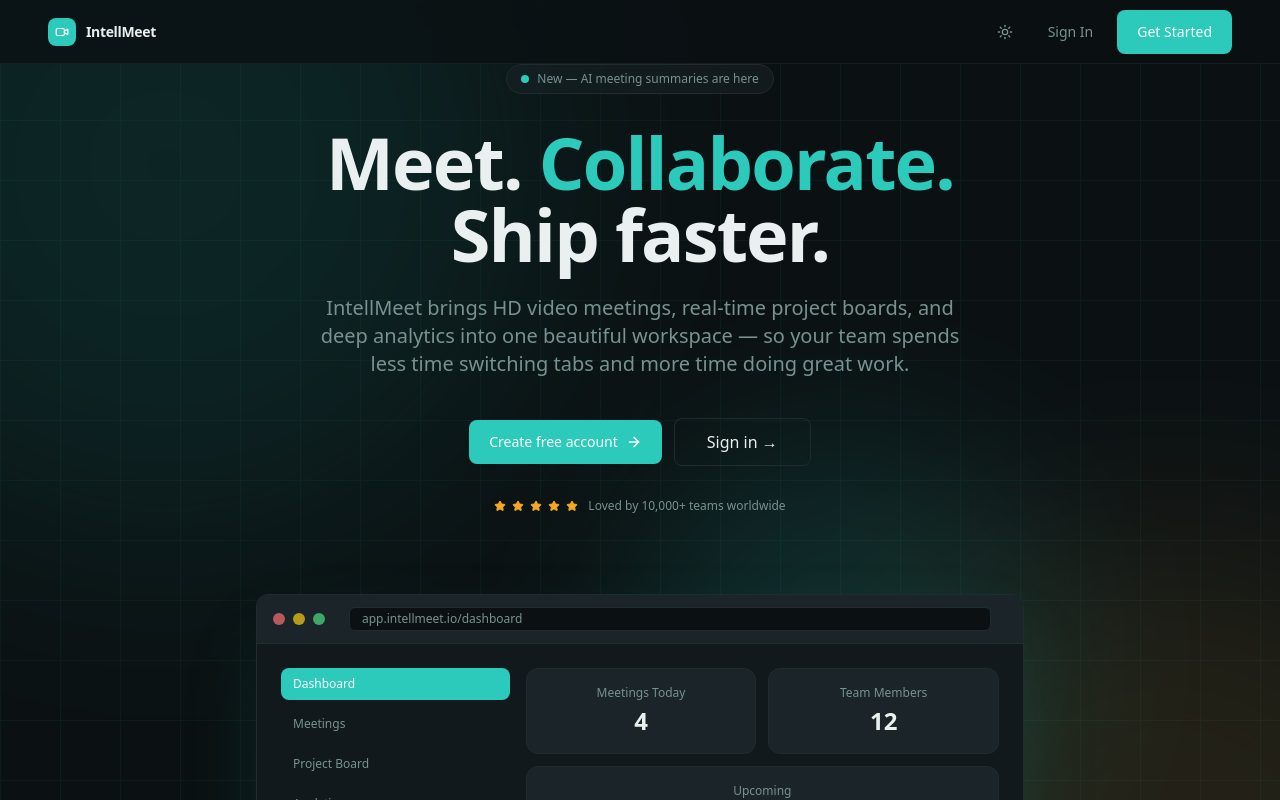
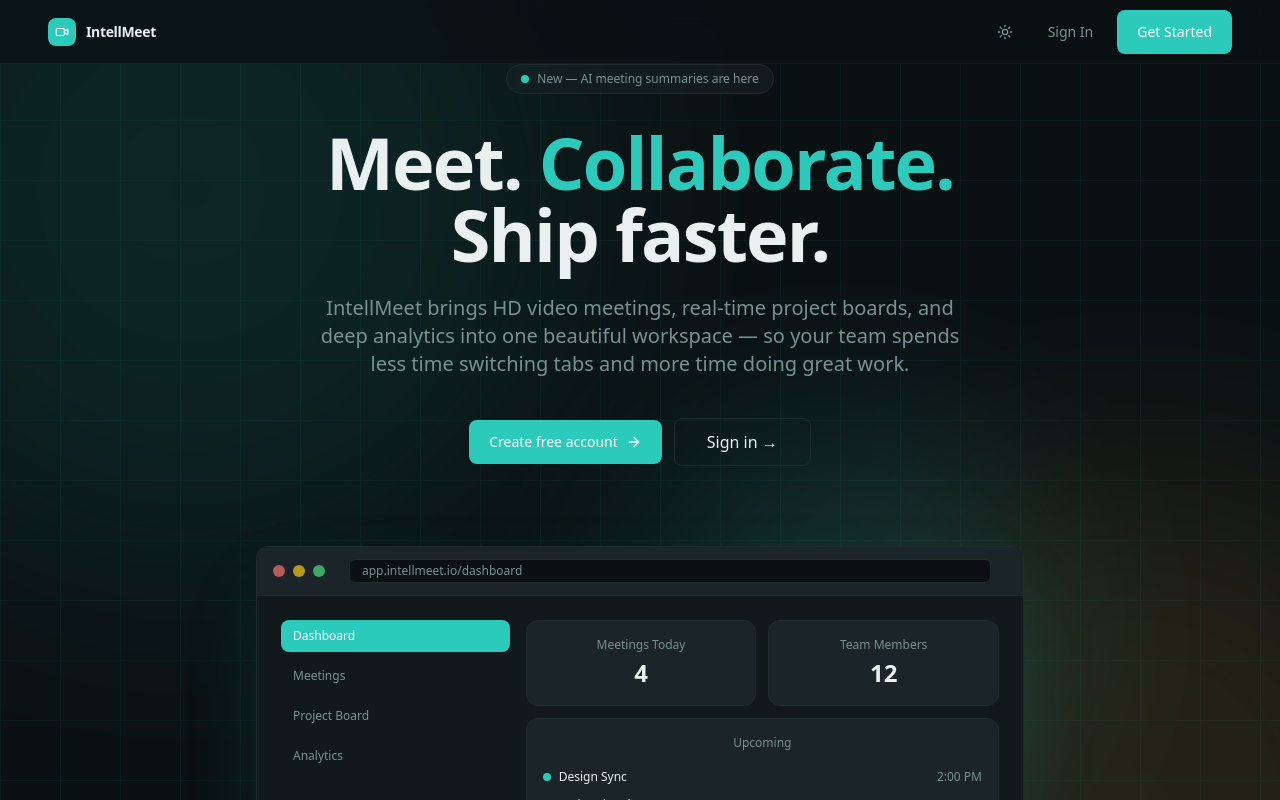
Before and after one commit to Medhanshug99/intellmeet-v1, a React (Vite) app in the folder frontend/: page / in a window 1280 px wide. Shown: the top 800 px of the page. Built offline with nearby package versions, Linux system fonts and the light colour scheme; no server answers.

Commit message:
Remove social proof text from hero section

```diff
--- a/frontend/src/pages/LandingPage.jsx
+++ b/frontend/src/pages/LandingPage.jsx
@@ -267,17 +267,7 @@ export default function LandingPage() {
             </motion.button>
           </motion.div>
 
-          <motion.div
-            initial={{ opacity: 0 }}
-            animate={{ opacity: 1 }}
-            transition={{ delay: 0.9, duration: 0.6 }}
-            className="flex items-center justify-center gap-1.5 mt-8 text-xs text-muted-foreground"
-          >
-            {[...Array(5)].map((_, i) => (
-              <Star key={i} className="h-3 w-3 fill-current" style={{ color: 'hsl(38 92% 55%)' }} />
-            ))}
-            <span className="ml-1">Loved by 10,000+ teams worldwide</span>
-          </motion.div>
+
         </div>
 
         <motion.div
```
